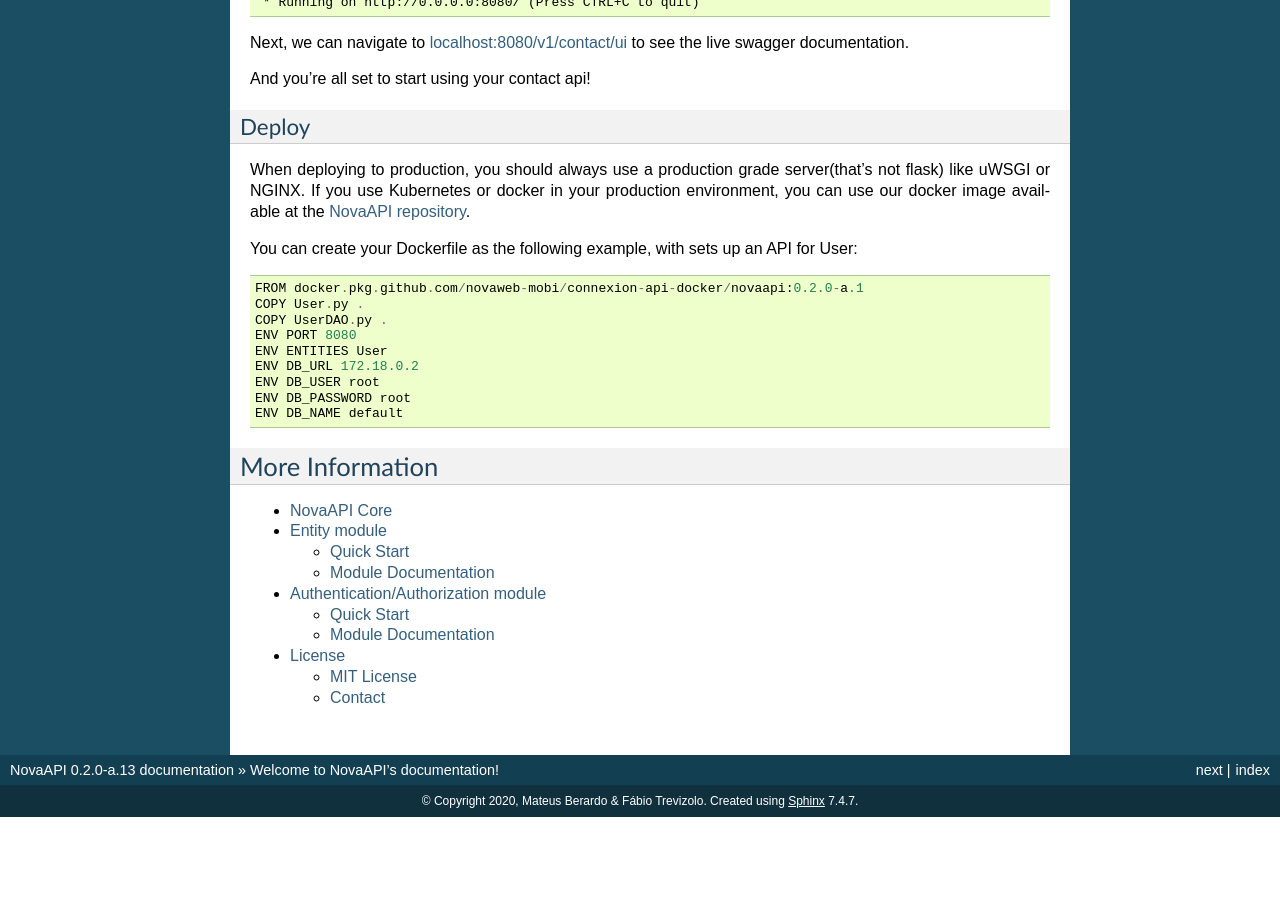
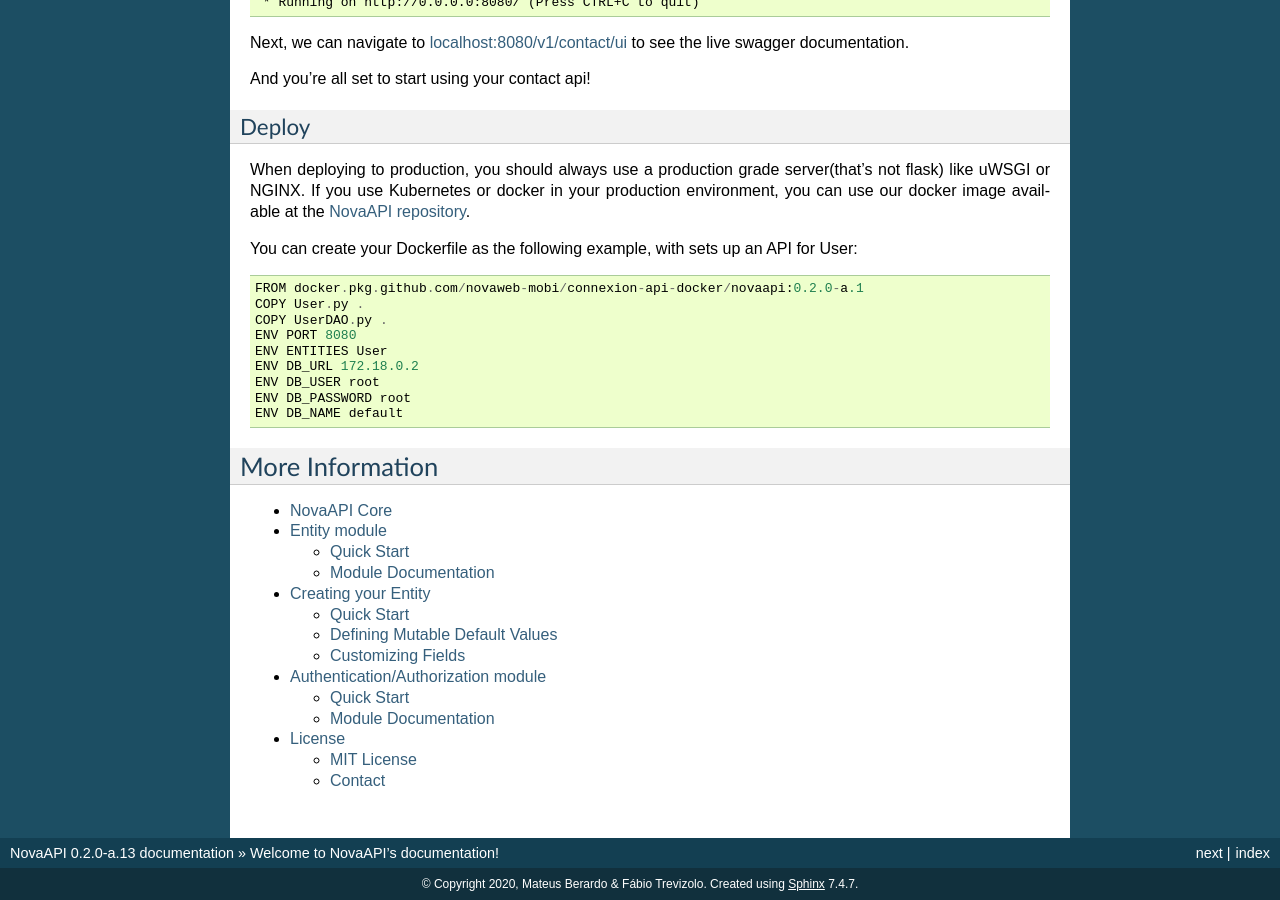
Before and after one commit to novaweb-mobi/nova-api, a Sphinx documentation site: the page built from docs/index.rst, in a window 1280 px wide and 900 px high, scrolled down 1890 px. Built offline with Sphinx 7.4.7, drawn with Linux system fonts in a browser that asks for light colours; before the commit the page ends 2707 px from its top, so only the background shows below that; some of the changed lines change nothing that is shown.

Commit message:
How to create Entity documentation started
Signed-off-by: MatTerra <mateus.b.s.terra@gmail.com>

```diff
--- /dev/null
+++ b/docs/create_entity.rst
@@ -0,0 +1,106 @@
+.. _creating_entity:
+Creating your Entity
+********************
+
+To read the full documentation on the entity module, refer to
+:ref:`entity_module`.
+
+Quick Start
+===========
+
+The first step on creating your entity is modeling it. You may do
+that however you prefer, e.g. UML.
+
+After modeling it, you may start implementing it with NovaAPI. First,
+create a file in camel case with the first letter in capital case.
+
+In our example, this will be `Contact.py`.
+
+Next, start with the necessary imports on the file: ::
+
+    from dataclasses import dataclass, field
+
+    from nova_api.entity import Entity
+
+The dataclasses module allows us to declare the attributes of our
+entity in a simpler way and also creates some methods for us like
+`__init__`, `compare` and `__str__`. The Entity module from NovaAPI
+allows us to easily serialize and deserialize our entity when sending
+an API response or dealing with the database.
+
+Next, we may start creating our class, which inherits from Entity and
+is decorated with the `@dataclass` decorator. ::
+
+    @dataclass
+    class Contact(Entity):
+
+The class should have the same name as the file, this ensures that it
+will be easily found by the cli tools and consistency.
+
+Now we can start adding the attributes to our class. The easiest way is
+just adding the field with a type hint and the default value: ::
+
+    @dataclass
+    class Contact(Entity):
+        name: str = 'Anom'
+
+The type hint and the default value must be included as the Entity inserts
+the `id_`, `creation_datetime` and `last_modified_datetime` attributes with
+default values, which would cause the program to fail if your class doesn't
+include one.
+
+Defining Mutable Default Values
+===============================
+
+It's a fact that in Python you shouldn't use mutable default values like `list()` and
+`datetime.now()` as they're evaluated at the start of your program. However, the
+dataclasses module solves this issue using a default_factory, which is called when
+`__init__` is executing. This function must accept 0 arguments. ::
+
+    @dataclass
+    class Contact(Entity):
+        name: str = 'Anom'
+        birthday: datetime = field(default_factory=datetime.now)
+
+Customizing Fields
+==================
+
+The field function for dataclasses that was used to define mutable values may
+also be used to achieve a higher level of customization in NovaAPI using the
+metadata value. This argument receives a dictionary which may be used to define
+the database type, the default value in the database, add constraints, etc. ::
+
+    @dataclass
+    class Contact(Entity):
+        name: str = 'Anom'
+        birthday: datetime = field(default_factory=datetime.now)
+        age: int = field(default=0, compare=False, metadata={"database": False})
+
+Metadata Supported Options
+--------------------------
+
+database
+^^^^^^^^
+May be used to exclude a field from the database serialization. If you would
+like to exclude a field from the database, add `{"database": False}` to metadata.
+Defaults to True.
+
+primary_key
+^^^^^^^^^^^
+Defines the attribute as a primary key in the database. This should be used with
+`{"default": "NOT NULL"}`, which will be added to the field if not specified. To
+apply, add `{"primary_key": True}` to metadata. Defaults to False.
+
+type
+^^^^
+May be used to alter the default NovaAPI predicted database type. To change the field
+type, just add `{"type": "<the_type>"}` to the metadata, e.g. `{"type": "VARCHAR(15)"}`.
+
+default
+^^^^^^^
+Used to define the default database value of the field. Usually it assumes either NULL
+or NOT NULL, when it's not acceptable to have null values on the database. Although it
+is not directly this options intention, you may add constraints through it, like UNIQUE.
+If you would like to restrict NULL values, add `{"default": "NOT NULL"}` to the metadata,
+to use UNIQUE, you could add {"default": "NOT NULL UNIQUE"}.
+Defaults to NULL.
--- a/docs/index.rst
+++ b/docs/index.rst
@@ -145,5 +145,6 @@
 
    novaapi
    entity
+   create_entity
    auth
    license
```
